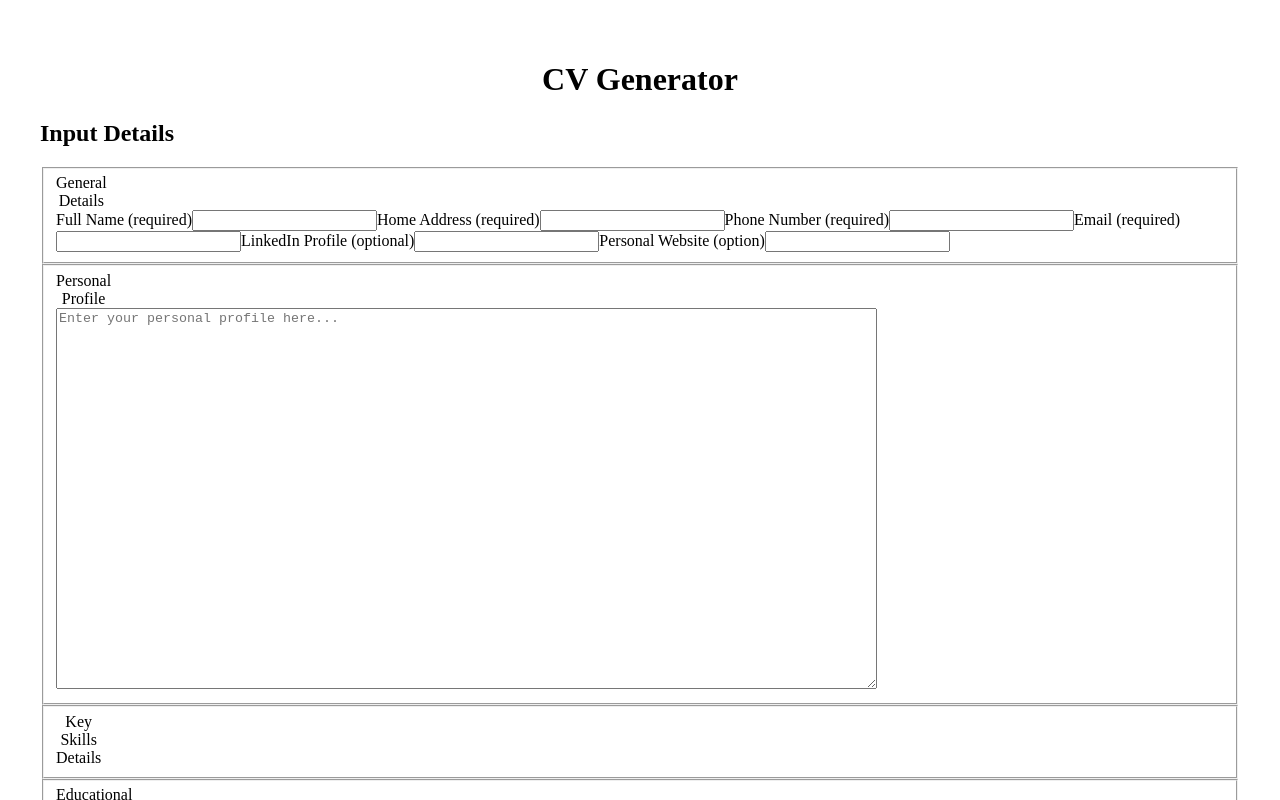
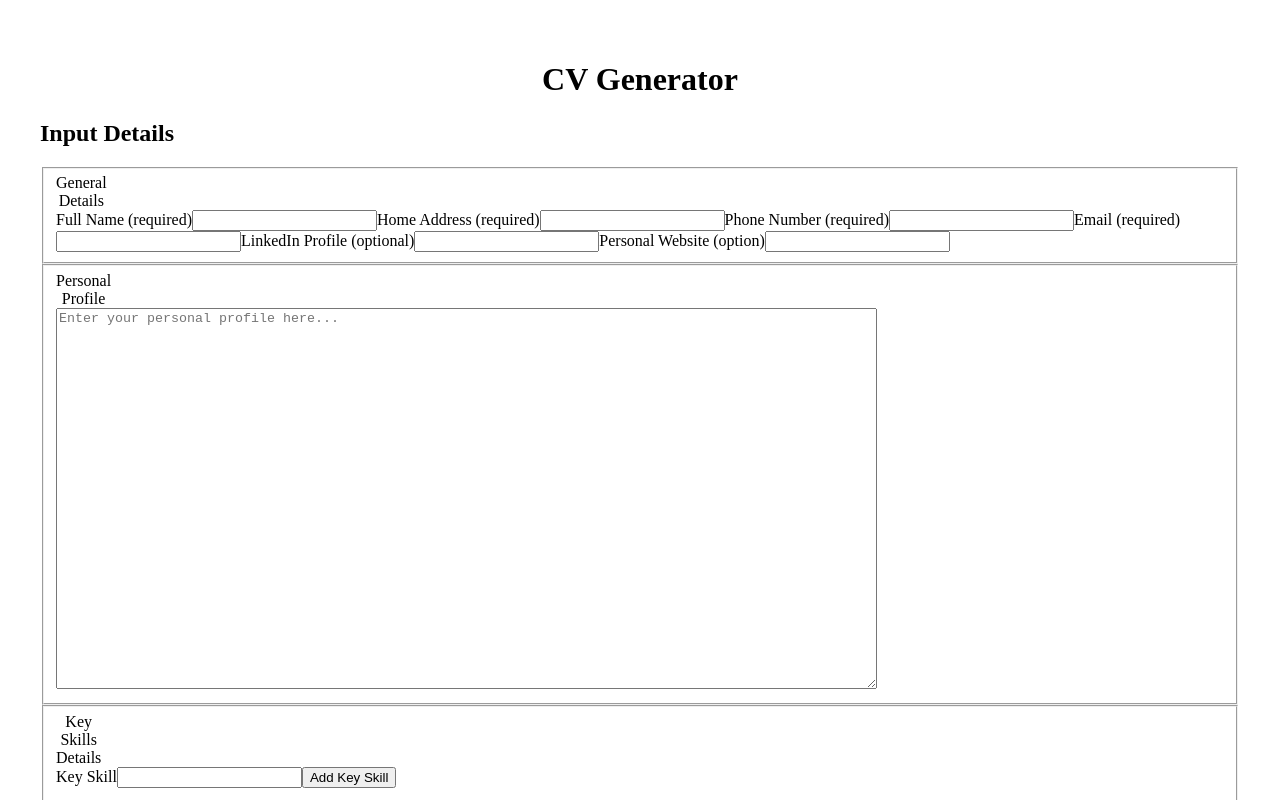
Before and after one commit to lyndonpanton/cv-application, a React (Vite) app in the folder client/: page / in a window 1280 px wide. Shown: the top 800 px of the page. Built offline with nearby package versions, Linux system fonts and the light colour scheme.

Commit message:
Progress (feature): Adding key skill
Users can input a key skill and receive a preview of their key skill list

```diff
--- a/client/src/components/main/input/Input.jsx
+++ b/client/src/components/main/input/Input.jsx
@@ -26,6 +26,10 @@ function Input(props) {
             setDataReferences
     } = props;
 
+    function preventEnterSubmission(e) {
+        e.preventDefault();
+    }
+
     function updateVisibility(e) {
         e.preventDefault();
 
@@ -44,11 +48,21 @@ function Input(props) {
                     <ProfileInput
                             data={ dataPersonalProfile }
                             setData={ setDataPersonalProfile } />
-                    <SkillsInput />
-                    <EducationalInput />
-                    <ExperienceInput />
-                    <AchievementsInput />
-                    <ReferencesInput />
+                    <SkillsInput
+                            data={ dataKeySkills }
+                            setData={ setDataKeySkills } />
+                    <EducationalInput
+                            data={ dataEducation }
+                            setData={ setDataEducation } />
+                    <ExperienceInput
+                            data={ dataWorkExperience }
+                            setData={ setDataWorkExperience } />
+                    <AchievementsInput
+                            data={ dataAchievementsAndAwards }
+                            setData={ setDataAchievementsAndAwards } />
+                    <ReferencesInput
+                            data={ dataReferences }
+                            setData={ setDataReferences } />
 
                     <input
                             type="submit"
--- a/client/src/components/main/input/SkillsInput.jsx
+++ b/client/src/components/main/input/SkillsInput.jsx
@@ -1,7 +1,97 @@
-function SkillsInput() {
+function SkillsInput(props) {
+    // Use this to update props
+    const skills = [];
+    let currentId = 1;
+
+    function deleteKeySkill(e) {
+
+    }
+
+    function updateKeySkills(e) {
+        let newSkill = { };
+
+        if (e.type === "keyup") {
+            if (e.key === "Enter") {
+                e.preventDefault();
+
+                if (e.target.value.trim() === "") {
+                    return;
+                }
+
+                newSkill = {
+                    id: currentId++,
+                    title: e.target.value
+                };
+
+                e.target.value = "";
+            } else {
+                return
+            }
+        } else if (e.type === "keydown") {
+            if (e.key === "Enter") e.preventDefault();
+            return;
+        } else {
+            const field = document.getElementById("key-skills-input");
+
+            if (field.value.trim() === "") {
+                return;
+            }
+
+            newSkill = {
+                id: currentId++,
+                title: field.value
+            };
+
+            field.value = "";
+        }
+
+        skills.push(newSkill);
+
+        const list = document.getElementById("key-skills-input-list");
+
+        const newListItem = document.createElement("li");
+        newListItem.classList.add("key-skills-input-list-item");
+        newListItem["data-id"] = newSkill.id;
+
+        const newListItemTitle = document.createElement("span");
+        newListItemTitle.classList.add("key-skills-input-list-item-title");
+        newListItem.textContent = newSkill.title;
+
+        const newListItemDelete = document.createElement("button");
+        newListItemDelete.classList.add("key-skills-input-list-item-button");
+        // Attribute for changing assistive title. Change text content to "X"
+        // icon afterwards
+        newListItemDelete.textContent = "Delete";
+        newListItemDelete.type = "button";
+
+        newListItem.appendChild(newListItemTitle);
+        newListItem.appendChild(newListItemDelete);
+
+        list.appendChild(newListItem);
+    }
+
     return (
         <fieldset>
             <caption>Key Skills Details</caption>
+
+            <label htmlFor={ "key-skills-input" }>
+                <span>Key Skill</span>
+
+                <input
+                        id={ "key-skills-input" }
+                        type={ "text" }
+                        name={ "key-skills-input" }
+                        onKeyDown={ updateKeySkills }
+                        onKeyUp={ updateKeySkills } />
+            </label>
+
+            <button type={ "button" } onClick={ updateKeySkills }>
+                Add Key Skill
+            </button>
+
+            <ul id={ "key-skills-input-list" }>
+
+            </ul>
         </fieldset>
     );
 }
```
